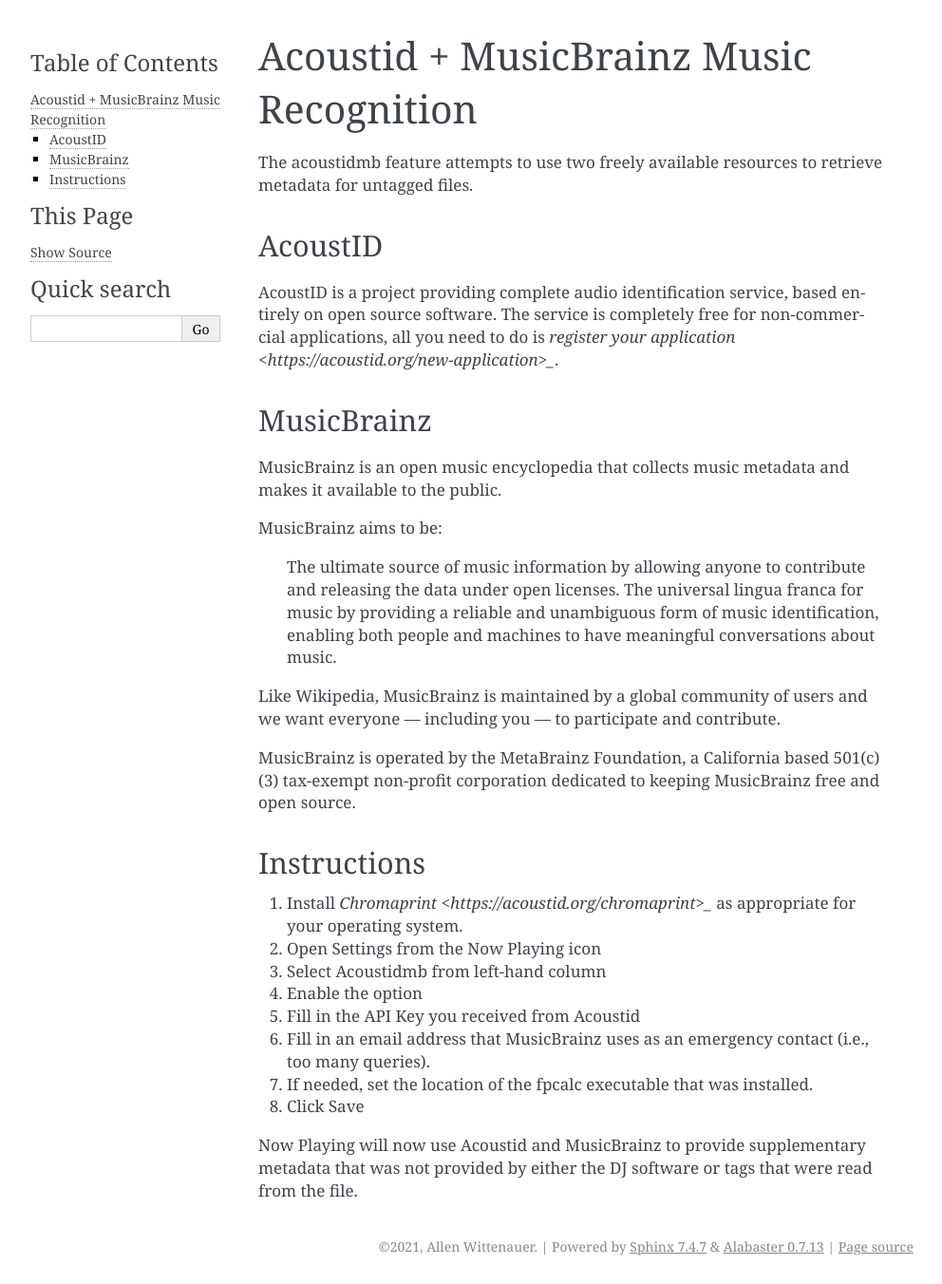
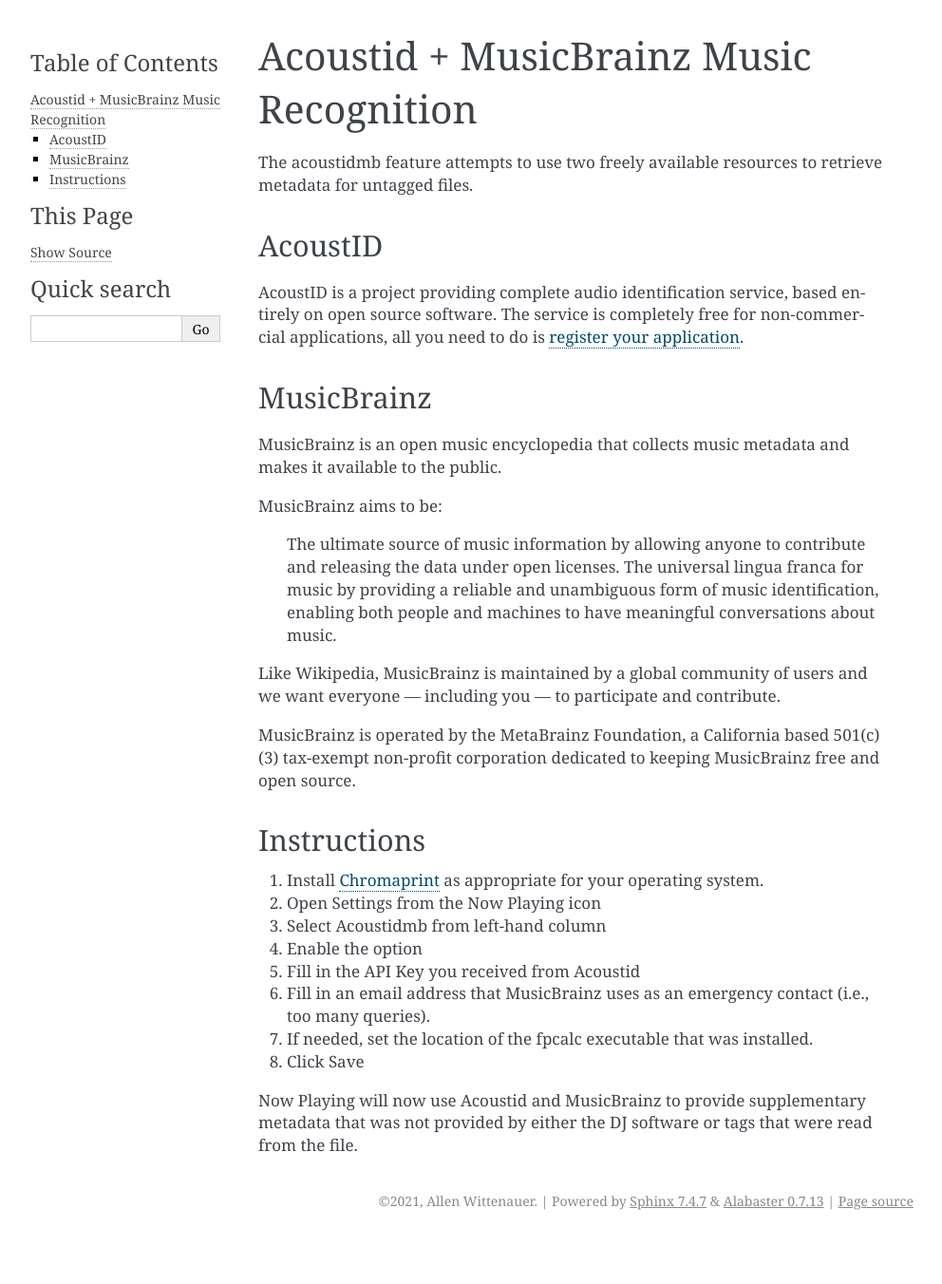
Before and after one commit to e1miran/Now-Playing-Serato, a Sphinx documentation site: the page built from docs/recognition/acoustidmb.rst, in a window 1280 px wide. Shown: the whole page at 95% size, without its empty margins (148-1140 px from the left). Built offline with Sphinx 7.4.7, drawn with Linux system fonts in a browser that asks for light colours; pages that are not in the unit, such as notebooks, are missing from menus; after the commit the page ends 1304 px from its top, so only the background shows below that.

Commit message:
Quick doc fixes for recognition (#198)

```diff
--- a/docs/index.rst
+++ b/docs/index.rst
@@ -30,7 +30,8 @@
    output/obswebsocket
    output/twitchbot
    output/webserver
-   recoginition/acrcloud
+   recognition/acrcloud
+   recognition/acoustidmb
    templatevariables
    developers
    comparisons
--- a/docs/recognition/acoustidmb.rst
+++ b/docs/recognition/acoustidmb.rst
@@ -10,7 +10,7 @@
 
 AcoustID is a project providing complete audio identification service, based entirely
 on open source software.  The service is completely free for non-commercial applications,
-all you need to do is `register your application <https://acoustid.org/new-application>_`.
+all you need to do is `register your application <https://acoustid.org/new-application>`_.
 
 MusicBrainz
 -----------
@@ -29,7 +29,7 @@
 Instructions
 ------------
 
-#. Install `Chromaprint <https://acoustid.org/chromaprint>_` as appropriate for your operating system.
+#. Install `Chromaprint <https://acoustid.org/chromaprint>`_ as appropriate for your operating system.
 #. Open Settings from the Now Playing icon
 #. Select Acoustidmb from left-hand column
 #. Enable the option
```
